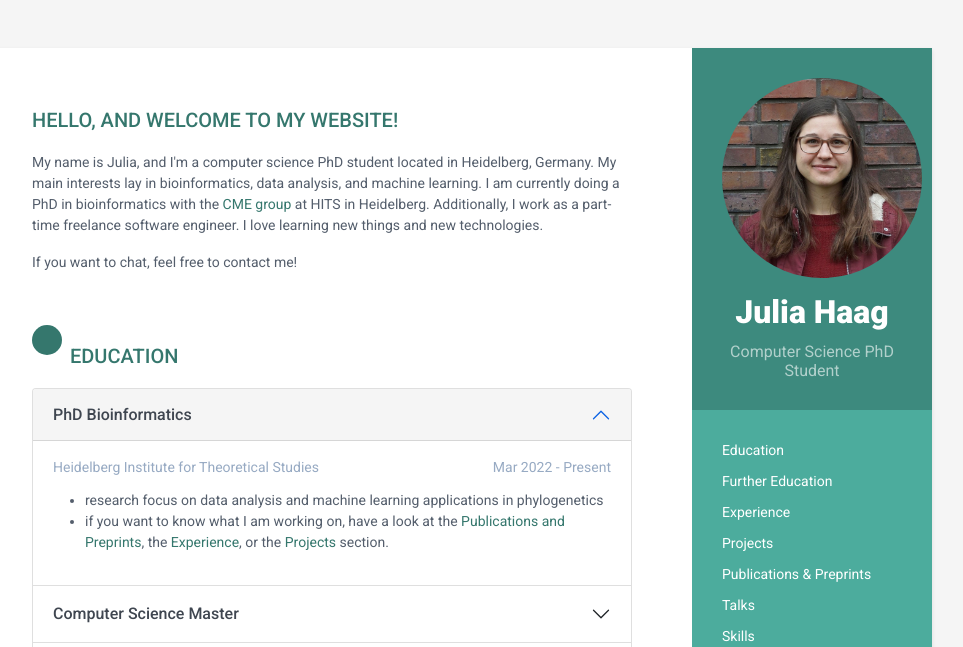
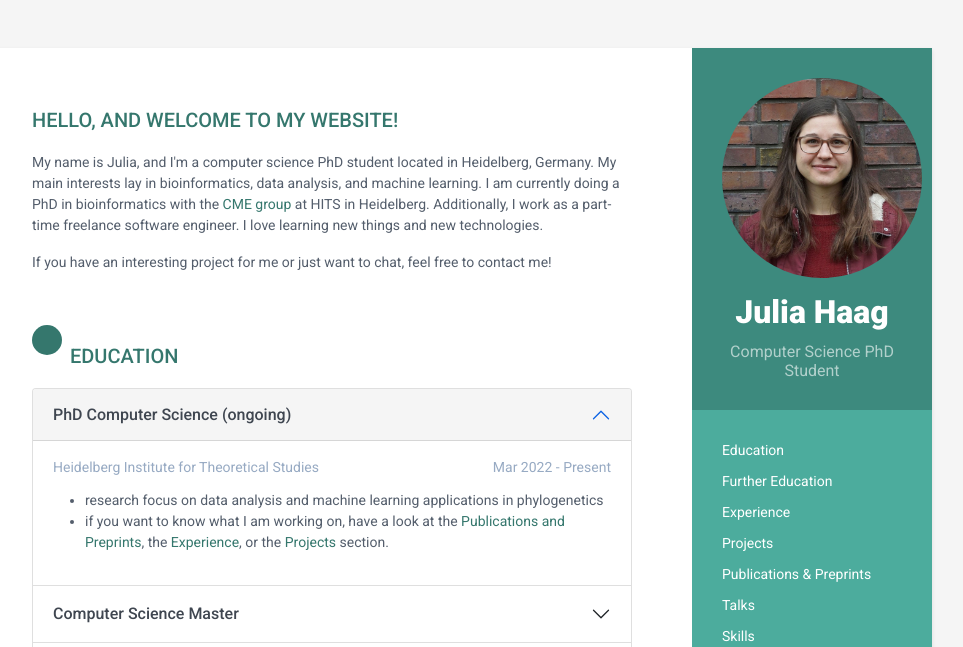
Before and after one commit to tschuelia/juliahaag.de, a Flask app: page / in a window 1280 px wide. Shown: the top 647 px of the page, without its empty margins (188-1151 px from the left). Run offline with Flask 3, Linux system fonts and the light colour scheme; some libraries are stand-ins or nearby versions.

Commit message:
add bootstrap prediction preprint, fix spelling errors

```diff
--- a/templates/education.html
+++ b/templates/education.html
@@ -7,7 +7,7 @@
             <h3 class="accordion-header" id="educationOne">
                 <button aria-controls="collapseEducationOne" aria-expanded="true" class="accordion-button job-title"
                         data-bs-target="#collapseEducationOne" data-bs-toggle="collapse" type="button">
-                    PhD Bioinformatics
+                    PhD Computer Science (ongoing)
                 </button>
             </h3>
             <div aria-labelledby="educationOne" class="accordion-collapse collapse show"
@@ -110,7 +110,7 @@
                         <div class="company">Robert-Gerwig-Gymnasium Hausach</div>
                     </div><!--//upper-row-->
                     <ul>
-                        <li>General qualifaction for university entrance</li>
+                        <li>General qualification for university entrance</li>
                         <li>Final mark: 1.3</li>
                     </ul>
                 </div>
--- a/templates/introduction.html
+++ b/templates/introduction.html
@@ -8,7 +8,7 @@
             at HITS in Heidelberg. Additionally, I work as a part-time freelance software engineer.
             I love learning new things and new technologies.
         </p>
-        <p> If you want to chat, feel free to contact me!
+        <p> If you have an interesting project for me or just want to chat, feel free to contact me!
         </p>
     </div><!--//summary-->
 </section><!--//section-->
--- a/templates/misc.html
+++ b/templates/misc.html
@@ -7,7 +7,7 @@
             <br>
             <small style="font-size: 10px;">...yes I will bring cake to the office ☺︎</small>
         </li>
-        <li>Sports, especially Tennis, bouldering, and cycling.
+        <li>Sports, especially tennis, bouldering, and cycling.
         </li>
         <li>Drinking good coffee ☺︎ (I even have a barista certificate!)</li>
         <li>Meeting friends</li>
--- a/templates/publications.html
+++ b/templates/publications.html
@@ -75,6 +75,16 @@
             https://doi.org/10.1101/2024.03.14.584962
         </p>
     </div><!--//item-->
+     <!--  Bootstrap Prediction  -->
+    <div class="item">
+        <h6 class="container-block-title"><a
+                href="https://doi.org/10.1101/2024.03.04.583288"
+                target="_blank">Predicting Phylogenetic Bootstrap Values via Machine Learning</a></h6>
+        <p>
+            J. Wiegert, D. Höhler, <b>J. Haag</b>, Alexandros Stamatakis (2024) Predicting Phylogenetic Bootstrap Values via Machine Learning. <i>bioRxiv</i>.
+            https://doi.org/10.1101/2024.03.04.583288
+        </p>
+    </div><!--//item-->
     <!--  ML performance assessment  -->
     <div class="item">
         <h6 class="container-block-title"><a
```
